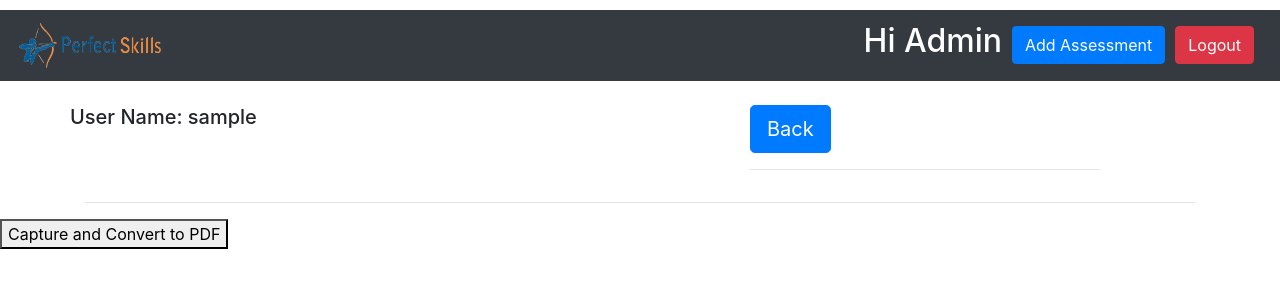
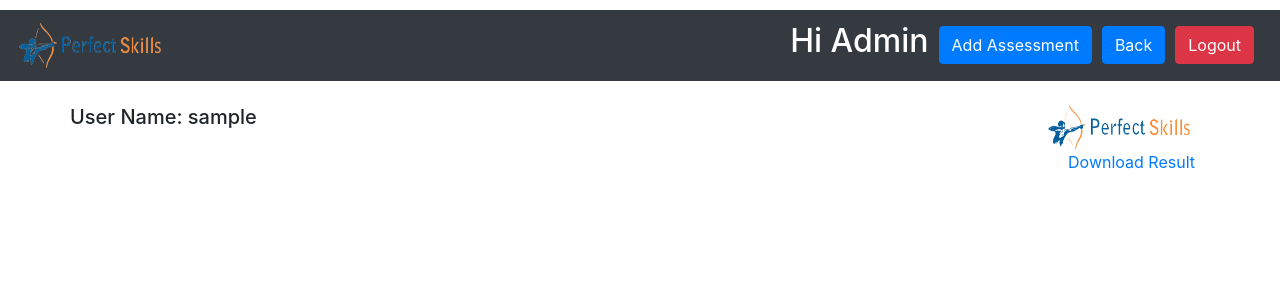
Before and after one commit to PerfectSkillsSophia/SDOD, a Django app: page /administration/detail/sample/1/1/ in a window 1280 px wide. Shown: the top 300 px of the page. Run offline with Django 4.2, Linux system fonts and the light colour scheme; the visitor is signed in with stand-in values (Sample User, id 1); data that the repository does not hold is empty; some libraries are stand-ins or nearby versions.

Commit message:
SS code seleum

```diff
--- a/administration/urls.py
+++ b/administration/urls.py
@@ -12,6 +12,7 @@ urlpatterns = [
     path('addassessment/Add',Add_assessment,name='Add'),
     path('dashboard/assessment/<int:ass_id>/',view_assessments,name='view'),
     path('detail/<str:user_name>/<str:assessment_name>/<str:identi>/',detail_view, name='detail_view'),
+    path('detail/<str:slug1>/<str:slug2>/<str:slug3>/result/', take_screenshot_and_return_as_pdf, name='screenshot_view'),
     path('addquestion/',Add_question,name='Addquestion'),
     path('addassessment',add_assessment,name='addassessment'),
 ]+ static(settings.MEDIA_URL, document_root=settings.MEDIA_ROOT)
--- a/administration/views.py
+++ b/administration/views.py
@@ -236,6 +236,21 @@ from statistics import mean
 import random
 import string
 from .faceanalysis import analyze_video_emotions
+from django.shortcuts import render
+from django.http import HttpResponse, FileResponse
+from selenium import webdriver
+from selenium.webdriver.chrome.options import Options
+from selenium.webdriver.common.by import By
+from selenium.webdriver.support.ui import WebDriverWait
+from selenium.webdriver.support import expected_conditions as EC
+from io import BytesIO
+from PIL import Image
+import os
+from selenium.common.exceptions import TimeoutException
+
+
+
+
 
  ##########   Dashboard View   ##########
 @staff_member_required
@@ -256,15 +271,14 @@ def allAnswer(request):
     return render(request, 'submmision.html', {'all_data': all_data})
 
  ##########   Result View   ##########
-@staff_member_required
-@login_required(login_url='login')
+
 def detail_view(request, user_name, assessment_name, identi):
     url = settings.MEDIA_URL
     # Retrieves submission_status objects for the given user name, assessment name, and identi
     sub_status = submission_status.objects.filter(user_name=user_name, assessment_name=assessment_name, identi=identi)
     # Retrieves videoAns objects for the given user name, assessment name, and identi
     data = videoAns.objects.filter(user_name=user_name, assessment_name=assessment_name, identi=identi)
-    return render(request, 'detail.html', {'data': data, 'sub_status': sub_status, 'url': url, 'user_name': user_name})
+    return render(request, 'detail.html', {'data': data, 'sub_status': sub_status, 'url': url, 'user_name': user_name,'assessment_name': assessment_name,'identi': identi})
 
  ##########   Add Assessments template View   ##########
 @staff_member_required
@@ -419,3 +433,71 @@ def run_task(request):
         sub_status.save()
         messages.success(request, 'Result is generated Successfully.')
     return HttpResponseRedirect(ref_url, {'mean_acc': mean_acc})
+
+
+
+ ##########   Result View   ##########
+
+
+def take_screenshot_and_return_as_pdf(request, slug1, slug2, slug3):
+    # Assuming your URL pattern for the detail view is /administration/detail/slug1/slug2/slug3/
+    # Replace the below line with the correct URL for your detail view.
+    url = f'https://psautoscreen.com/administration/detail/{slug1}/{slug2}/{slug3}/'
+
+    # Configure Chrome options to run in headless mode (without a visible browser window).
+    chrome_options = Options()
+    chrome_options.add_argument('--headless')
+    chrome_options.add_argument('--disable-gpu')
+    chrome_options.add_argument('--no-sandbox')
+    chrome_options.add_argument('--start-maximized')  # Open the browser in maximized mode to capture the full page.
+
+    # Create a Chrome WebDriver instance.
+    driver = webdriver.Chrome(options=chrome_options)
+
+    # Load the URL in the WebDriver.
+    driver.get(url)
+
+    # Wait for the page to load completely by waiting for a specific element on the page.
+    try:
+        element_present = EC.presence_of_element_located((By.TAG_NAME, 'video'))
+        WebDriverWait(driver, 30).until(element_present)
+    except TimeoutException as e:
+        print("Timeout: The page was not fully loaded within the specified time.")
+        # Handle the TimeoutException here. You can raise an error or take appropriate action.
+        driver.quit()
+        return HttpResponse("The page was not fully loaded within the specified time.", status=500)
+
+    # Get the total height of the webpage.
+    total_height = driver.execute_script("return document.body.scrollHeight")
+
+    # Set the viewport size to the full height of the webpage.
+    driver.set_window_size(driver.execute_script("return window.innerWidth"), total_height)
+
+    # Capture the full-page screenshot by scrolling and capturing each part.
+    screenshot = b""
+    while True:
+        # Capture the current visible part of the page.
+        part_screenshot = driver.get_screenshot_as_png()
+        screenshot += part_screenshot
+
+        # Scroll down the page by the viewport height.
+        driver.execute_script(f"window.scrollTo(0, {driver.execute_script('return window.scrollY') + driver.execute_script('return window.innerHeight')});")
+
+        # Check if we have reached the bottom of the page.
+        if driver.execute_script("return window.scrollY + window.innerHeight >= document.body.scrollHeight"):
+            break
+
+    # Close the WebDriver.
+    driver.quit()
+
+    # Convert the screenshot from PNG to RGB mode before saving as a PDF.
+    image = Image.open(BytesIO(screenshot)).convert('RGB')
+    pdf_buffer = BytesIO()
+    image.save(pdf_buffer, format='PDF')
+
+    # Serve the PDF as a downloadable file.
+    pdf_filename = f'{slug1}_Result(Sophia).pdf'
+    response = HttpResponse(pdf_buffer.getvalue(), content_type='application/pdf')
+    response['Content-Disposition'] = f'attachment; filename="{pdf_filename}"'
+
+    return response
--- a/sophia/settings.py
+++ b/sophia/settings.py
@@ -24,7 +24,7 @@ BASE_DIR = Path(__file__).resolve().parent.parent
 SECRET_KEY = 'django-insecure-f!0bd-ff_yr9@*ks^fr!4#@nwikd0!@8*o4*)_$!mn0ej(&hgy'
 
 # SECURITY WARNING: don't run with debug turned on in production!
-DEBUG = False
+DEBUG = True
 ALLOWED_HOSTS = ['127.0.0.1','*','https://psautoscreen.com/','165.22.217.103']
 
 
--- a/templates/add_assessments.html
+++ b/templates/add_assessments.html
@@ -35,7 +35,7 @@
     <div class="col-md-4">
     </div>
     <div class="col-md-3">
-      <a class="btn btn-primary btn-lg" href="#" id="back-button">Back</a>
+
       <hr>
     </div>
   </div>
--- a/templates/assview.html
+++ b/templates/assview.html
@@ -20,7 +20,7 @@
           <div class="col-md-4">
           </div>
           <div class="col-md-3">
-            <a class="btn btn-primary btn-lg" href="#" id="back-button">Back</a>
+
             <hr>
           </div>
         </div>
--- a/templates/base.html
+++ b/templates/base.html
@@ -2,6 +2,8 @@
 <html lang="en">
 
 <head>
+
+
   <!-- Required meta tags -->
   <meta charset="utf-8">
   <meta name="viewport" content="width=device-width, initial-scale=1, shrink-to-fit=no">
@@ -53,6 +55,7 @@
     <h2 style=" color:rgb(255, 255, 255); margin-right: 10px;">Hi Admin </h2>
     <a class="btn btn-primary" style="text-align:center;margin-right: 10px;" href="{% url 'addassessment' %}"
       role="button">Add Assessment</a>
+      <a class="btn btn-primary "style="text-align:center;margin-right: 10px; " href="#" id="back-button">Back</a>
     <a class="btn btn-danger" style="text-align:center; margin-right: 10px;" href="{% url 'logout' %}"
       role="button">Logout</a>
   </div>
@@ -94,7 +97,11 @@
   <script src="https://cdn.jsdelivr.net/npm/bootstrap@4.0.0/dist/js/bootstrap.min.js"
     integrity="sha384-JZR6Spejh4U02d8jOt6vLEHfe/JQGiRRSQQxSfFWpi1MquVdAyjUar5+76PVCmYl"
     crossorigin="anonymous"></script>
-    <!-- Include the html2pdf.js library via CDN -->
-<script src="https://cdnjs.cloudflare.com/ajax/libs/html2pdf.js/0.8.0/html2pdf.bundle.min.js"></script>
+
+
+
+
+   <!-- Include the html2pdf.js library -->
+
 </body>
 </html>
--- a/templates/detail.html
+++ b/templates/detail.html
@@ -1,8 +1,11 @@
 {% extends 'base.html' %}
 {% load static %}
 
+
 {% block content %}
-<script src=https://cdnjs.cloudflare.com/ajax/libs/jspdf/2.5.1/jspdf.umd.min.js></script>
+
+
+<div id="captureContent">
 <style>
     .loader {
         border: 16px solid #f3f3f3;
@@ -36,18 +39,9 @@
         }
     }
 </style>
-<script>
-    document.addEventListener('DOMContentLoaded', function () {
-        var backButton = document.querySelector('#back-button');
-        backButton.addEventListener('click', function (event) {
-            event.preventDefault();
-            window.history.back();
-        });
-    });
-</script>
 
 
-<section id="pdf-content">
+<section id="pdfdata">
     {% if messages %}
     {% for message in messages %}
     <div class="alert alert-{{ message.tags }} alert-dismissible fade show text-center" role="alert">
@@ -63,7 +57,7 @@
     <br>
     <div class="container">
         <div class="row">
-            <div class="col-md-4">
+            <div class="col-md-9">
                 <div class="row">
                     <h5>User Name: {{ user_name }}</h5>
                 </div>
@@ -82,25 +76,19 @@
                     {% endfor %}
                 </div>
 
-            </div>
-            <div class="col-md-3">
-                <!-- Add a button to trigger PDF generation -->
-
 
             </div>
 
-            <div class="col-md-4">
-
-
-
-                <a class="btn btn-primary btn-lg" href="#" id="back-button">Back</a>
-
-
-
-                <hr>
+            <div class="col-md-3" style="text-align:right; ">
+                <img src="{% static 'image/ps.png' %}" width="150" height="45" alt="">
             </div>
+       <hr>
         </div>
-        <hr>
+        <div class="row">
+            <div class="col-md-9"></div>
+               <div class="col-md-3" style="text-align:right; ">
+            <a href="{% url 'screenshot_view' slug1=user_name slug2=assessment_name slug3=identi %}" target="_blank" ">Download Result</a>
+        </div></div>
     </div>
     {% for i in sub_status %}
     {% if i.result_generate %}
@@ -220,39 +208,8 @@
     {% endfor %}
 
 </section>
-<button onclick="captureAndConvertToPDF()">Capture and Convert to PDF</button>
 
-
-<!-- Add the html2pdf.js script -->
-<script src="https://cdnjs.cloudflare.com/ajax/libs/html2pdf.js/0.10.1/html2pdf.bundle.min.js" integrity="sha512-GsLlZN/3F2ErC5ifS5QtgpiJtWd43JWSuIgh7mbzZ8zBps+dvLusV+eNQATqgA/HdeKFVgA5v3S/cIrLF7QnIg==" crossorigin="anonymous" referrerpolicy="no-referrer"></script>
-<script src="https://cdnjs.cloudflare.com/ajax/libs/html2canvas/1.3.2/html2canvas.min.js"></script>
-<!-- Include required libraries -->
-<script src="https://cdnjs.cloudflare.com/ajax/libs/html2canvas/1.3.2/html2canvas.min.js"></script>
-<script src="https://cdnjs.cloudflare.com/ajax/libs/jspdf/2.3.1/jspdf.umd.min.js"></script>
-
-<script>
-    function captureAndConvertToPDF() {
-      const contentElement = document.getElementById('pdf-content'); // Replace with the ID of the element containing your application content
-
-      // Capture the full content using html2canvas
-      html2canvas(contentElement, { useCORS: true }).then((canvas) => {
-        // Convert the canvas to an image URL
-        const imageURL = canvas.toDataURL('image/jpeg');
-
-        // Create a new image element with the screenshot
-        const screenshotImage = new Image();
-        screenshotImage.src = imageURL;
-
-        // Add the image to the PDF using jspdf
-        const pdf = new jsPDF();
-        pdf.addImage(screenshotImage, 'JPEG', 0, 0, pdf.internal.pageSize.getWidth(), pdf.internal.pageSize.getHeight());
-
-        // Save the PDF or do whatever you want with it
-        pdf.save('your_pdf_filename.pdf');
-      });
-    }
-  </script>
-
+  </div>
 
 
 {% endblock %}
--- a/templates/submmision.html
+++ b/templates/submmision.html
@@ -20,7 +20,7 @@
       <div class="col-md-4">
       </div>
       <div class="col-md-3">
-        <a class="btn btn-primary btn-lg" href="#" id="back-button">Back</a>
+
         <hr>
       </div>
     </div>
```
Also changed, not shown: 5 other files.
